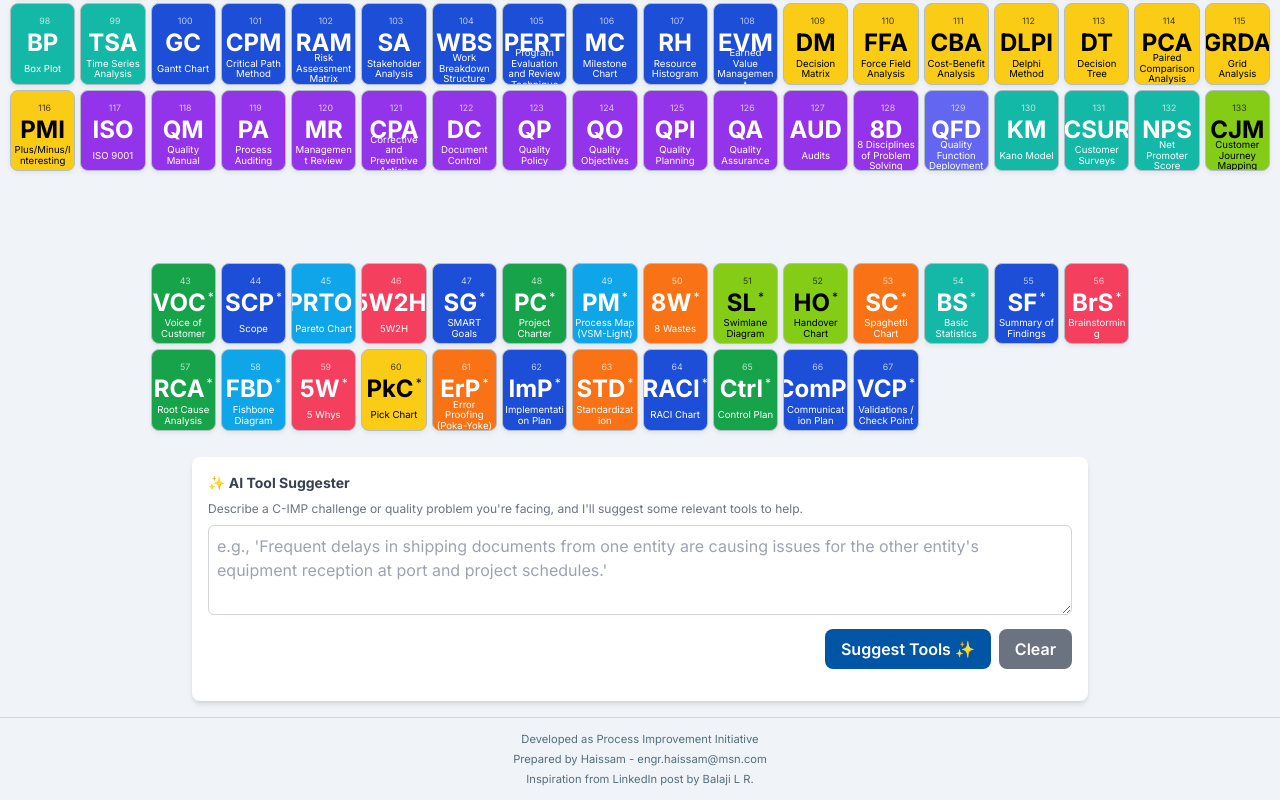
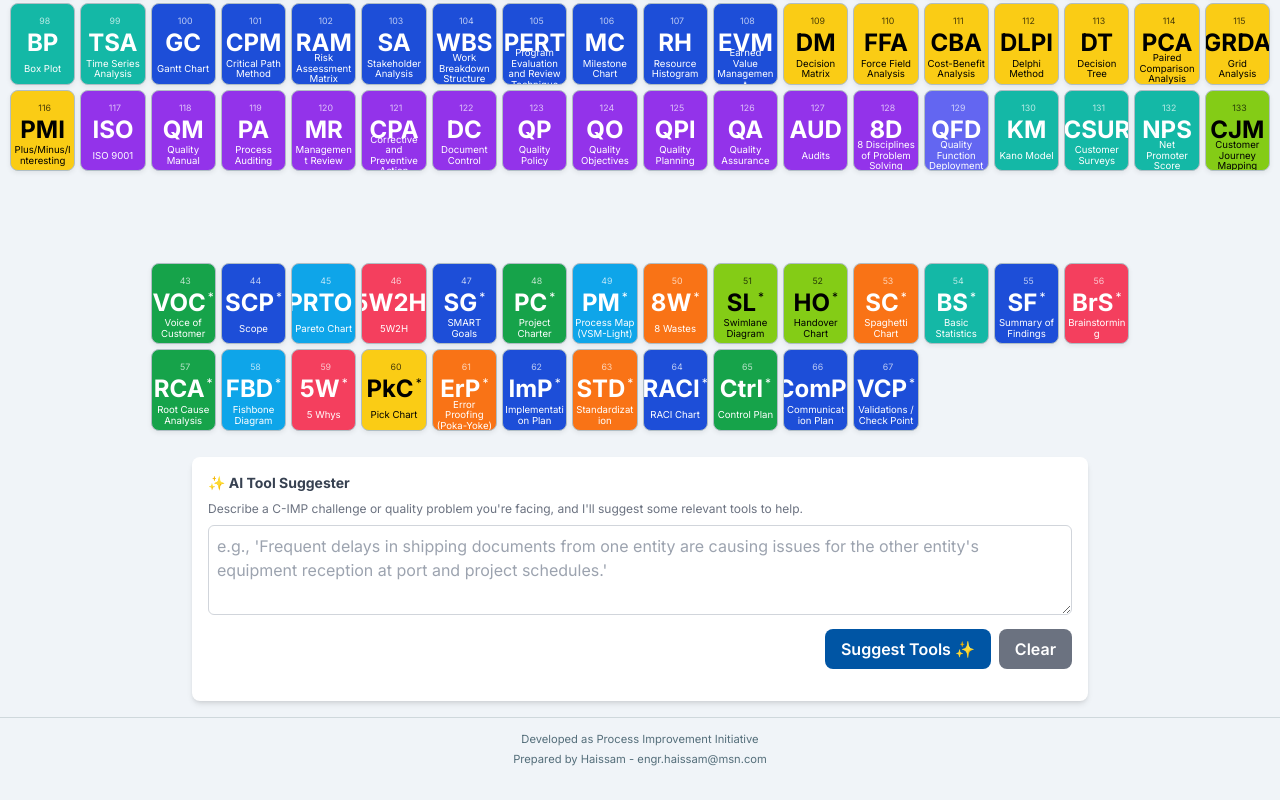
Before and after one commit to haissam-khan/process-improvement-quality-tools-periodic-table, a plain HTML site: page index.html in a window 1280 px wide. Shown: the part 922-1722 px from the top of the page. Drawn offline with nearby package versions, Linux system fonts and the light colour scheme.

Commit message:
Update index.html

```diff
--- a/index.html
+++ b/index.html
@@ -363,7 +363,6 @@
     <footer class="footer-al">
         <p id="footerLine1">Developed as Process Improvement Initiative</p>
         <p id="footerLine2">Prepared by Haissam - engr.haissam@msn.com</p>
-        <p id="footerLine3">Inspiration from LinkedIn post by Balaji L R.</p>
 
     </footer>
 
```
